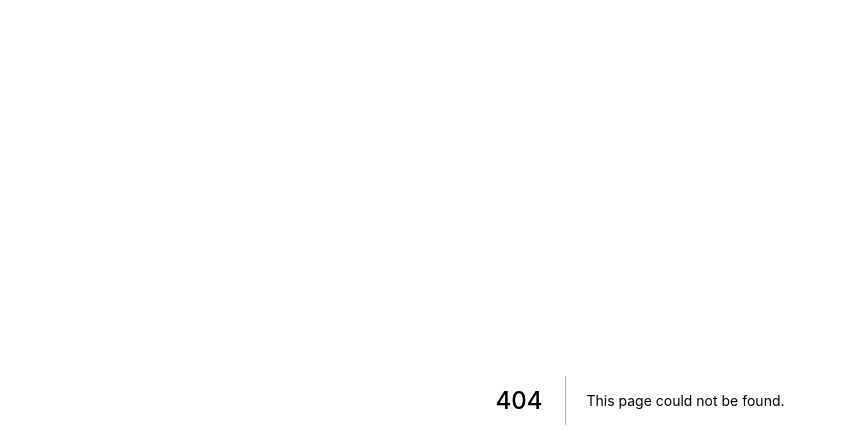
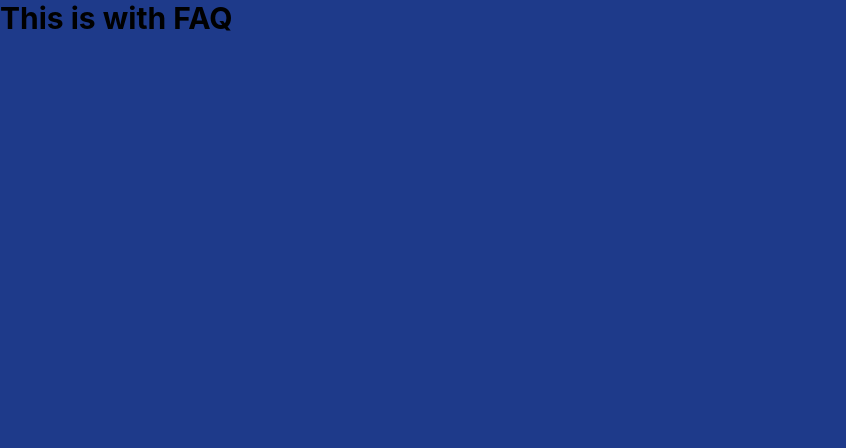
Before and after one commit to YeunhoKim/with-landing, a Next.js app: page /faq in a window 1280 px wide. Before the commit this address had no page. Shown: the top 448 px of the page, without its empty margins (0-846 px from the left). Built offline with nearby package versions, Linux system fonts and the light colour scheme.

Commit message:
Add anchor tag in navigation bar
With?
About
FAQ
Login

```diff
--- /dev/null
+++ b/pages/about.tsx
@@ -0,0 +1,17 @@
+import tw from "tailwind-styled-components";
+import NavContainer from "../src/components/NavContainer";
+
+const H1 = tw.h1`
+  text-3xl
+  font-bold
+`;
+
+function About() {
+  return (
+    <div>
+      <H1>This is with about</H1>
+    </div>
+  );
+}
+
+export default About;
--- /dev/null
+++ b/pages/faq.tsx
@@ -0,0 +1,17 @@
+import tw from "tailwind-styled-components";
+import NavContainer from "../src/components/NavContainer";
+
+const H1 = tw.h1`
+  text-3xl
+  font-bold
+`;
+
+function FAQ() {
+  return (
+    <div>
+      <H1>This is with FAQ</H1>
+    </div>
+  );
+}
+
+export default FAQ;
--- /dev/null
+++ b/pages/with.tsx
@@ -0,0 +1,17 @@
+import tw from "tailwind-styled-components";
+import NavContainer from "../src/components/NavContainer";
+
+const H1 = tw.h1`
+  text-3xl
+  font-bold
+`;
+
+function With() {
+  return (
+    <div>
+      <H1>This is with page</H1>
+    </div>
+  );
+}
+
+export default With;
--- a/src/components/NavContainer.tsx
+++ b/src/components/NavContainer.tsx
@@ -1,3 +1,4 @@
+import Link from "next/link";
 import React, { MouseEventHandler } from "react";
 import { useRecoilState } from "recoil";
 import tw from "tailwind-styled-components";
@@ -11,12 +12,12 @@ const NavWith = tw.h1`
 `;
 
 const NavMenuContainer = tw.div`
-  grid
-  grid-cols-4 gap-4
+  flex
+  gap-4
   z-100
 `;
 
-const NavMenu = tw.button`
+const NavMenu = tw.a`
   text-3xl
   font-bold
   text-slate-200
@@ -24,7 +25,28 @@ const NavMenu = tw.button`
   hover:underline underline-offset-1 decoration-slate-200
 `;
 
-const menus = ["Menu1", "Menu2", "Menu3"];
+const LoginBtn = tw.button`
+  text-3xl
+  font-bold
+  text-slate-200
+  cursor-pointer
+  hover:underline underline-offset-1 decoration-slate-200
+`;
+
+const menus = [
+  {
+    url: "/with",
+    text: "With?",
+  },
+  {
+    url: "/about",
+    text: "About",
+  },
+  {
+    url: "/faq",
+    text: "FAQ",
+  },
+];
 
 function NavContainer() {
   const [login, setLogin] = useRecoilState(loginState);
@@ -33,16 +55,17 @@ function NavContainer() {
       <NavWith>With</NavWith>
       <NavMenuContainer>
         {menus.map((menu) => (
-          <NavMenu key={menu}>{menu}</NavMenu>
+          <Link key={menu.text} href={menu.url} passHref>
+            <NavMenu key={menu.text}>{menu.text}</NavMenu>
+          </Link>
         ))}
         {login ? (
-          <NavMenu
-            key="logOut"
+          <LoginBtn
             onClick={() => {
               setLogin((currentValue) => !currentValue);
             }}>
             Logout
-          </NavMenu>
+          </LoginBtn>
         ) : (
           <LoginModal />
         )}
```
